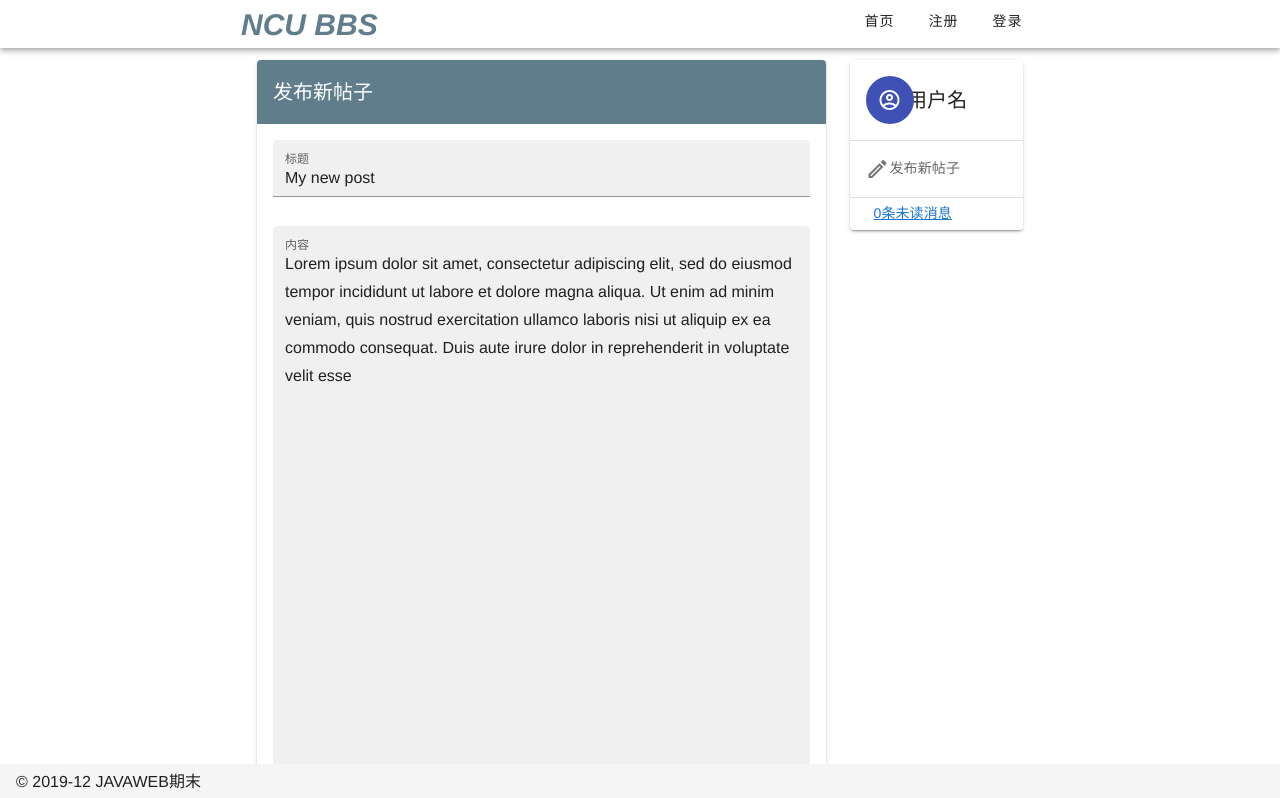
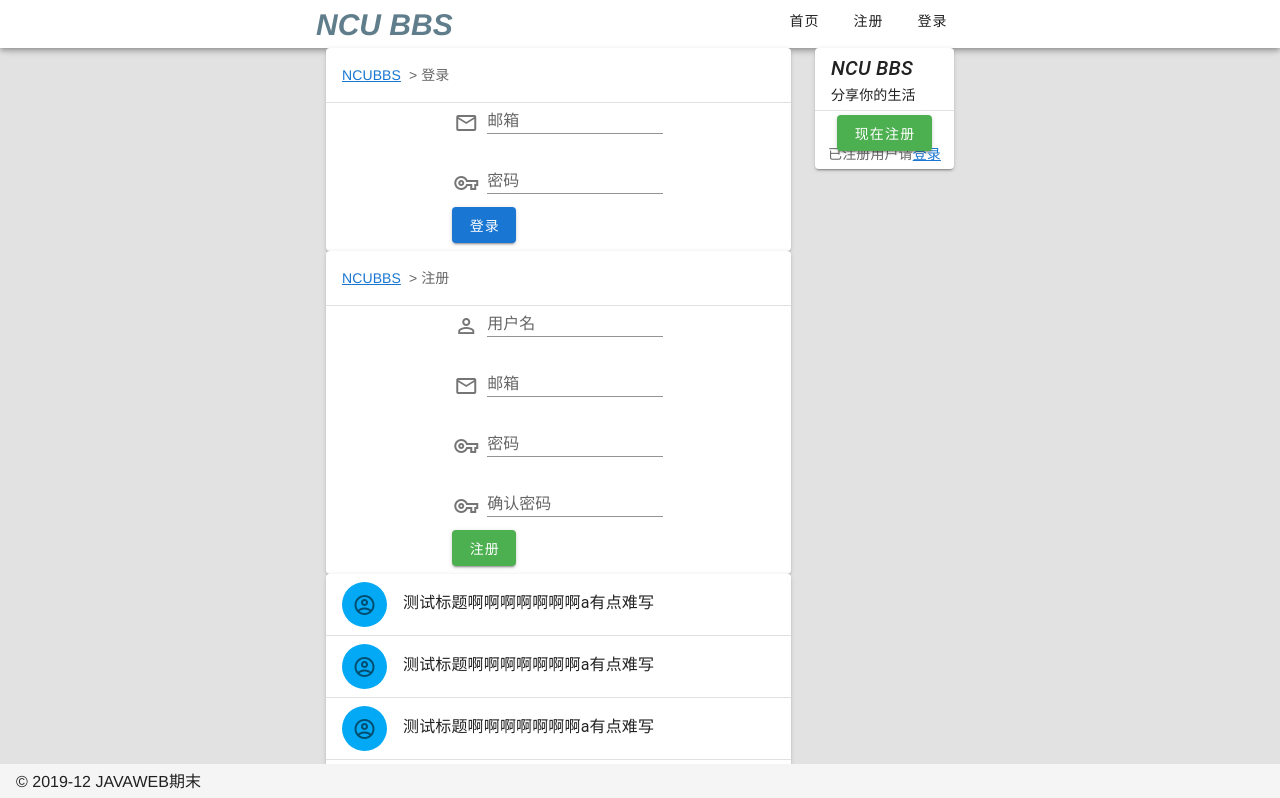
Before and after one commit to JMTBB/bbs-vue, a Vue app: page /#/ in a window 1280 px wide. Shown: the top 798 px of the page. Built offline with nearby package versions, Linux system fonts and the light colour scheme.

Commit message:
全部页面都发在首页

```diff
--- a/src/App.vue
+++ b/src/App.vue
@@ -6,9 +6,11 @@
 
 <style>
 #app {
-  font-family: 'Avenir', Helvetica, Arial, sans-serif;
+  /* font-family: 'Avenir', Helvetica, Arial, sans-serif; */
+  font-family: helvetica neue,luxi sans,dejavu sans,segoe ui,hiragino sans gb,microsoft yahei,sans-serif;
   -webkit-font-smoothing: antialiased;
   -moz-osx-font-smoothing: grayscale;
+  background-color: #e2e2e2;
 
   color: #2c3e50;
 }
--- a/src/components/AvatarCard.vue
+++ b/src/components/AvatarCard.vue
@@ -1,7 +1,7 @@
 <template>
   <v-card>
     <v-card-title>
-      <v-row align="center">
+      <v-row align="center" v-if="islogin">
         <v-col md="3">
           <v-avatar color="indigo">
             <v-icon dark>mdi-account-circle-outline</v-icon>
@@ -9,14 +9,31 @@
         </v-col>
         <v-col md="9">用户名</v-col>
       </v-row>
+      <v-row v-else>
+        <v-col cols="12" class="pt-0 pb-0">
+          <p class="title font-italic mb-0">NCU BBS</p>
+        </v-col>
+        <v-col cols="12" class="pt-0 pb-0">
+          <p class="mb-0 subtitle-2">分享你的生活</p>
+        </v-col>
+      </v-row>
     </v-card-title>
 
     <v-divider></v-divider>
-    <v-card-text>
+    <v-card-text v-if="islogin">
       <v-icon>mdi-pencil-outline</v-icon>发布新帖子
     </v-card-text>
-    <v-divider></v-divider>
-    <v-card-text>
+    <v-card-text v-else>
+      <v-row justify="center">
+        <v-btn color="success">现在注册</v-btn>
+      </v-row>
+      <v-row justify="center" align="center" class="mt-1">
+        <p class="mb-0">已注册用户请</p>
+        <router-link to>登录</router-link>
+      </v-row>
+    </v-card-text>
+    <v-divider v-if="islogin"></v-divider>
+    <v-card-text v-if="islogin">
       <v-row class="ml-2 mr-2">
         <a href>0条未读消息</a>
         <v-spacer></v-spacer>
@@ -29,6 +46,12 @@
 export default {
   data: () => ({
     name: "avatarcard"
-  })
+  }),
+  props: {
+    islogin: {
+      type: Boolean,
+      default: false
+    }
+  }
 };
 </script>
--- /dev/null
+++ b/src/components/MainPageListItem.vue
@@ -0,0 +1,134 @@
+<template>
+  <div>
+    <v-card>
+
+      <v-list v-for="(post, i) in postData" :key="i" class="pt-0 pb-0">
+        <v-list-item>
+          <v-list-item-avatar size="45" color="light-blue">
+            <v-icon>mdi-account-circle-outline</v-icon>
+          </v-list-item-avatar>
+          <v-list-item-content class="pt-0 pb-0">
+            <v-list-item-title class="subtitle-1 mb-1">{{post.title}}</v-list-item-title>
+            <v-list-item-subtitle>
+              <v-row>
+                <v-col cols="3" class="caption pt-0 pb-0">
+                  来自：
+                  <strong>{{post.author}}</strong>
+                </v-col>
+                <v-col cols="9" class="caption pt-0 pb-0">
+                  最后回复来自：
+                  <strong>{{post.commentName}}</strong>
+                </v-col>
+              </v-row>
+            </v-list-item-subtitle>
+          </v-list-item-content>
+        </v-list-item>
+        <v-divider></v-divider>
+      </v-list>
+    </v-card>
+  </div>
+</template>
+<script>
+export default {
+  data: () => ({
+    postData: [
+      {
+        title: "测试标题啊啊啊啊啊啊啊a有点难写",
+        author: "发表者用户名",
+        lastCommentTime: new Date(),
+        commentName: "回复者用户名"
+      },
+      {
+        title: "测试标题啊啊啊啊啊啊啊a有点难写",
+        author: "发表者用户名",
+        lastCommentTime: new Date(),
+        commentName: "回复者用户名"
+      },
+      {
+        title: "测试标题啊啊啊啊啊啊啊a有点难写",
+        author: "发表者用户名",
+        lastCommentTime: new Date(),
+        commentName: "回复者用户名"
+      },
+      {
+        title: "测试标题啊啊啊啊啊啊啊a有点难写",
+        author: "发表者用户名",
+        lastCommentTime: new Date(),
+        commentName: "回复者用户名"
+      },
+      {
+        title: "测试标题啊啊啊啊啊啊啊a有点难写",
+        author: "发表者用户名",
+        lastCommentTime: new Date(),
+        commentName: "回复者用户名"
+      },
+      {
+        title: "测试标题啊啊啊啊啊啊啊a有点难写",
+        author: "发表者用户名",
+        lastCommentTime: new Date(),
+        commentName: "回复者用户名"
+      },
+      {
+        title: "测试标题啊啊啊啊啊啊啊a有点难写",
+        author: "发表者用户名",
+        lastCommentTime: new Date(),
+        commentName: "回复者用户名"
+      },
+      {
+        title: "测试标题啊啊啊啊啊啊啊a有点难写",
+        author: "发表者用户名",
+        lastCommentTime: new Date(),
+        commentName: "回复者用户名"
+      },
+      {
+        title: "测试标题啊啊啊啊啊啊啊a有点难写",
+        author: "发表者用户名",
+        lastCommentTime: new Date(),
+        commentName: "回复者用户名"
+      },
+      {
+        title: "测试标题啊啊啊啊啊啊啊a有点难写",
+        author: "发表者用户名",
+        lastCommentTime: new Date(),
+        commentName: "回复者用户名"
+      },
+      {
+        title: "测试标题啊啊啊啊啊啊啊a有点难写",
+        author: "发表者用户名",
+        lastCommentTime: new Date(),
+        commentName: "回复者用户名"
+      },
+      {
+        title: "测试标题啊啊啊啊啊啊啊a有点难写",
+        author: "发表者用户名",
+        lastCommentTime: new Date(),
+        commentName: "回复者用户名"
+      },
+      {
+        title: "测试标题啊啊啊啊啊啊啊a有点难写",
+        author: "发表者用户名",
+        lastCommentTime: new Date(),
+        commentName: "回复者用户名"
+      },
+      {
+        title: "测试标题啊啊啊啊啊啊啊a有点难写",
+        author: "发表者用户名",
+        lastCommentTime: new Date(),
+        commentName: "回复者用户名"
+      },
+      {
+        title: "测试标题啊啊啊啊啊啊啊a有点难写",
+        author: "发表者用户名",
+        lastCommentTime: new Date(),
+        commentName: "回复者用户名"
+      },
+      {
+        title: "测试标题啊啊啊啊啊啊啊a有点难写",
+        author: "发表者用户名",
+        lastCommentTime: new Date(),
+        commentName: "回复者用户名"
+      }
+    ]
+  })
+};
+</script>
--- a/src/components/TopNav.vue
+++ b/src/components/TopNav.vue
@@ -1,9 +1,8 @@
 <template>
   <v-app>
     <v-app-bar color="white" dense>
-      <v-container>
       <v-row justify="center" no-gutters>
-          <v-col md="8" id="topbar">
+        <v-col md="6" id="topbar">
           <v-row>
             <v-toolbar-title id="logo">NCU BBS</v-toolbar-title>
             <v-spacer></v-spacer>
@@ -11,23 +10,24 @@
           </v-row>
         </v-col>
       </v-row>
-      </v-container>
     </v-app-bar>
     <v-content>
-      <v-container>
       <v-row>
-          <v-col md="8" id="maincontent">
+        <v-col md="6" id="maincontent">
           <v-row>
             <v-col md="9">
+              <Login></Login>
+              <Register></Register>
+              <Main></Main>
               <Editor></Editor>
             </v-col>
             <v-col md="3">
-                <AvatarCard></AvatarCard>
+
+              <AvatarCard :islogin="false"></AvatarCard>
             </v-col>
           </v-row>
         </v-col>
       </v-row>
-      </v-container>
     </v-content>
     <!-- <Editors></Editors> -->
     <v-footer app>
@@ -40,6 +40,9 @@
 // import Editors from "../components/Editor";
 import Editor from "../components/testpages/Editor";
 import AvatarCard from "../components/AvatarCard";
+import Main from "../components/MainPageListItem";
+import Register from '../components/left/Register'
+import Login from '../components/left/Login'
 export default {
   data: () => ({
     navItems: ["首页", "注册", "登录"]
@@ -47,7 +50,10 @@ export default {
   components: {
     // Editors,
     Editor,
-    AvatarCard
+    AvatarCard,
+    Main,
+    Register,
+    Login
   }
 };
 </script>
--- /dev/null
+++ b/src/components/left/Register.vue
@@ -0,0 +1,39 @@
+<template>
+  <v-card>
+    <v-card-text>
+      <router-link to>NCUBBS</router-link>
+      <span>&nbsp; >&nbsp;</span>
+      <span>注册</span>
+    </v-card-text>
+    <v-divider></v-divider>
+    <v-container  class="pb-0">
+      <v-row justify="center">
+        <v-col cols="6" class="pt-0">
+          <v-text-field label="用户名" dense prepend-icon="mdi-account-outline"></v-text-field>
+        </v-col>
+      </v-row>
+      <v-row justify="center">
+        <v-col cols="6" class="pt-0">
+          <v-text-field label="邮箱" dense prepend-icon="mdi-email-outline"></v-text-field>
+        </v-col>
+      </v-row>
+      <v-row justify="center">
+        <v-col cols="6" class="pt-0">
+          <v-text-field label="密码" dense prepend-icon="mdi-key-outline"></v-text-field>
+        </v-col>
+      </v-row>
+      <v-row justify="center">
+        <v-col cols="6" class="pt-0">
+          <v-text-field label="确认密码" dense prepend-icon="mdi-key-outline"></v-text-field>
+        </v-col>
+      </v-row>
+    </v-container>
+    <v-card-actions>
+      <v-row justify="center" >
+        <v-col cols="6"  class="pt-0">
+          <v-btn color="success">注册</v-btn>
+        </v-col>
+      </v-row>
+    </v-card-actions>
+  </v-card>
+</template>
```
Lines whose indentation alone changed are shown as unchanged.
